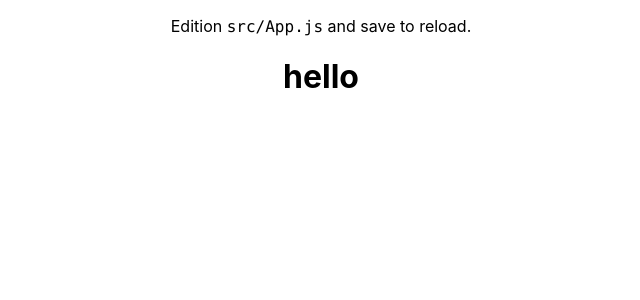
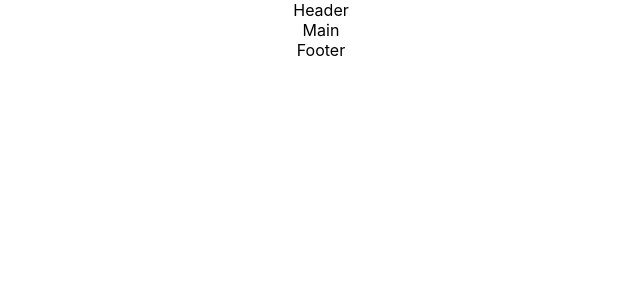
Before and after one commit to vasilkovdarii/Cleaning_Podolski_Vasilkova, a React (Create React App) app: page / in a window 1280 px wide. Shown: the top 300 px of the page, without its empty margins (319-959 px from the left). Built offline with nearby package versions, Linux system fonts and the light colour scheme.

Commit message:
Main filled

```diff
--- a/src/App.js
+++ b/src/App.js
@@ -1,12 +1,15 @@
 import logo from './logo.svg';
 import './App.css';
+import Main from './components/Main';
+import Header from './components/Header';
+import Footer from './components/Footer';
 
 function App() {
   return (
     <div className="App">
-
-         <p> Edition <code>src/App.js</code> and save to reload.</p>
-        <h1>hello</h1>
+      <Header/>
+      <Main/>
+      <Footer/>
     </div>
   );
 }
--- a/src/components/Footer.jsx
+++ b/src/components/Footer.jsx
@@ -0,0 +1,9 @@
+import React from 'react';
+
+function Footer() {
+  return (
+    <div>Footer</div>
+  )
+}
+
+export default Footer
--- a/src/components/Header.jsx
+++ b/src/components/Header.jsx
@@ -0,0 +1,9 @@
+import React from 'react';
+
+function Header() {
+  return (
+    <div>Header</div>
+  )
+}
+
+export default Header
--- a/src/components/Main.jsx
+++ b/src/components/Main.jsx
@@ -0,0 +1,9 @@
+import React from 'react';
+
+function Main() {
+  return (
+    <div>Main</div>
+  )
+}
+
+export default Main
```
